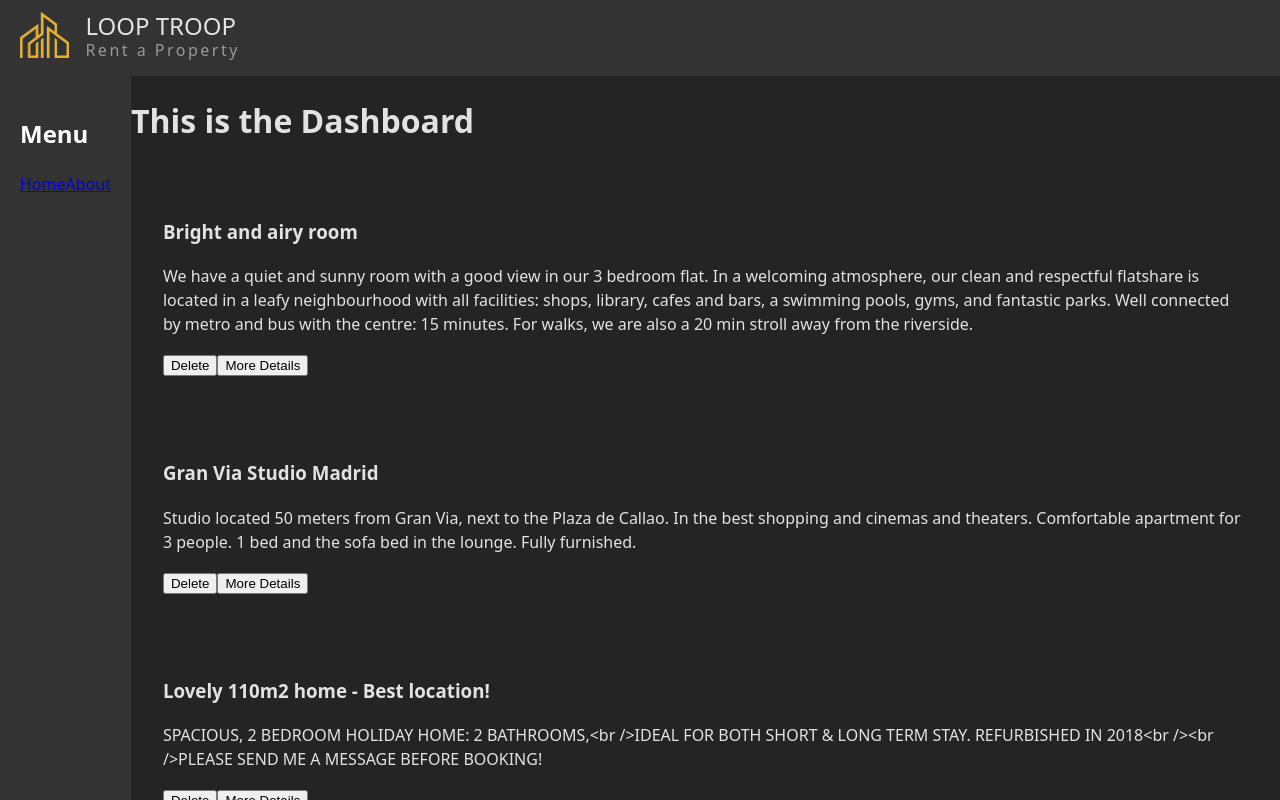
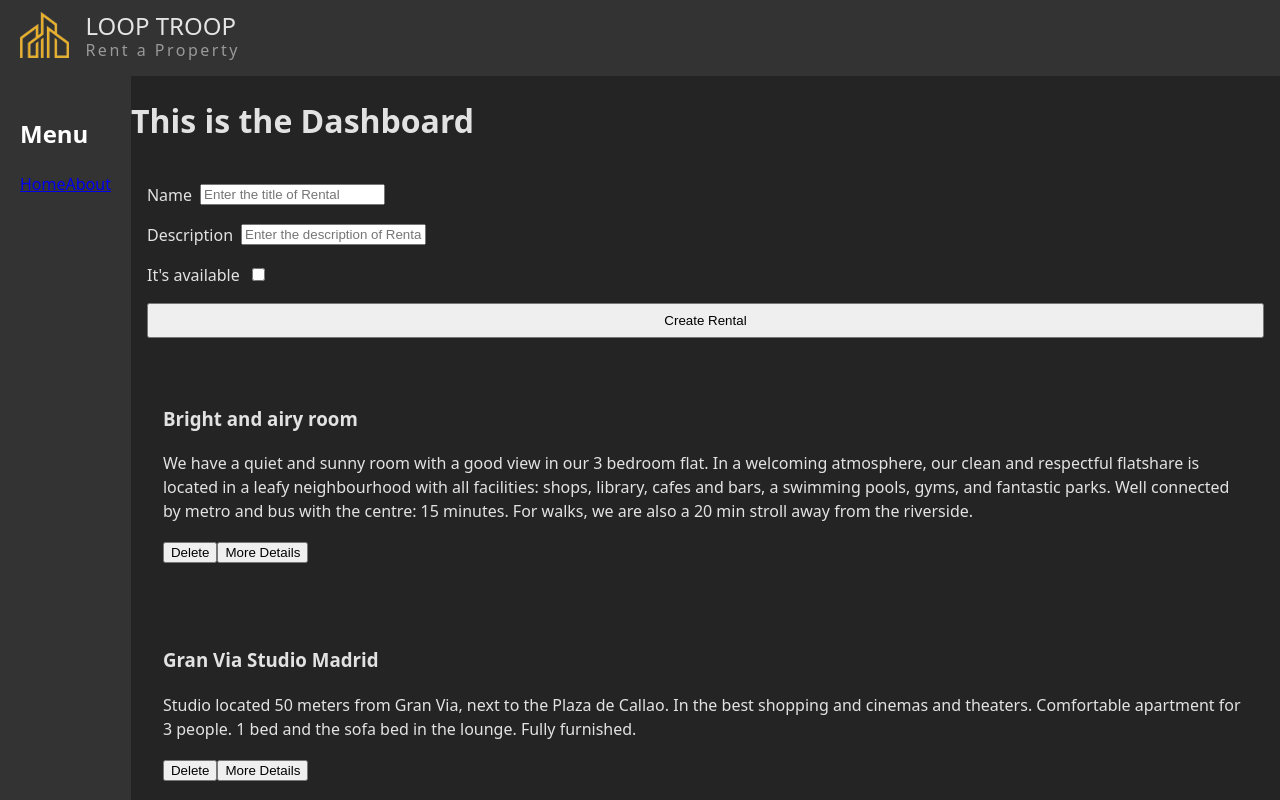
Before and after one commit to Horrusius/mini-project-react-app, a React (Vite) app: page / in a window 1280 px wide. Shown: the top 800 px of the page. Built offline with nearby package versions, Linux system fonts and the light colour scheme.

Commit message:
feat: Create form

```diff
--- a/src/App.css
+++ b/src/App.css
@@ -36,3 +36,22 @@ header .title h2 {
   line-height: 1.5;
   color: #999
 }
+
+#form {
+  display: flex;
+  flex-direction: column;
+  gap: 1rem;
+  padding: 1rem;
+}
+
+#form label {
+  display: flex;
+  align-items: center;
+  gap: .5rem;
+}
+
+#form button {
+  color: var(--black);
+  padding: .5rem 1rem;
+  /* border-radius: .5rem; */
+}
--- a/src/App.jsx
+++ b/src/App.jsx
@@ -3,7 +3,6 @@ import RentalData from "./data/data.json";
 import Navbar from './components/Navbar'
 import Footer from './components/Footer'
 import Sidebar from './components/Sidebar'
-import RentalList from './components/RentalList'
 import Dashboard from './pages/Dashboard'
 import RentalDetails from './pages/RentalDetails'
 import About from './pages/About'
@@ -19,6 +18,23 @@ function App() {
     RentalData.results.filter((obj) => obj.has_availability === true)
   );
 
+  const createRental = (newRentalDetails) => {
+    const rentalIds = rentals.map((rentalObj) => {
+      return rentalObj.id;
+    });
+    const maxId = Math.max(...rentalIds)
+    const nextId = maxId + 1
+
+    const newRental = {
+      ...newRentalDetails,
+      id: nextId,
+    }
+
+    const newList = [newRental, ...rentals]
+
+    setRentals(newList);
+  }
+
   const deleteRentalItem = (locationId) => {
     const newRentalList = rentals.filter((location) => location.id !== locationId);
     setRentals(newRentalList);
@@ -33,7 +49,7 @@ function App() {
         <Routes>
           <Route
             path="/"
-            element={<Dashboard rentalsArr={rentals} onDelete={deleteRentalItem} />}
+            element={<Dashboard rentalsArr={rentals} onDelete={deleteRentalItem} createRental={createRental}/>}
           />
           <Route path="/about" element={<About />} />
 
--- /dev/null
+++ b/src/components/CreateRental.jsx
@@ -0,0 +1,64 @@
+import { useState } from "react"
+
+function CreateRental(props) {
+    const [name, setName] = useState("");
+    const [description, setDescription] = useState("");
+    const [availability, setAvailability] = useState(false);
+
+
+    const handleSubmit = (e) => {
+        e.preventDefault();
+
+        const newRental = {
+            name: name,
+            description: description,
+            has_availability: availability,
+        }
+
+        props.createRental(newRental);
+
+        setName("");
+        setDescription("");
+        setAvailability(false);
+    }
+
+    return (
+        <section>
+            <form id="form" onSubmit={handleSubmit}>
+                <label>Name
+                    <input
+                        type="text"
+                        name="title"
+                        placeholder="Enter the title of Rental"
+                        value={name}
+                        onChange={(e) => { setName(e.target.value) }}
+                    />
+                </label>
+                <label>Description
+                    <input
+                        type="textarea"
+                        name="description"
+                        placeholder="Enter the description of Rental"
+                        value={description}
+                        onChange={(e) => { setDescription(e.target.value) }}
+                    />
+                </label>
+
+
+                <label> It's available
+                    <input
+                        type="checkbox"
+                        id="available"
+                        name="available"
+                        value={availability}
+                        onChange={(e) => { setAvailability(e.target.value) }}
+                    />
+                </label>
+
+                <button>Create Rental</button>
+            </form>
+        </section>
+    )
+}
+
+export default CreateRental;
--- a/src/pages/Dashboard.jsx
+++ b/src/pages/Dashboard.jsx
@@ -1,9 +1,11 @@
 import RentalList from "../components/RentalList";
+import CreateRental from "../components/CreateRental";
 
-function Dashboard({ rentalsArr, onDelete }) {
+function Dashboard({ rentalsArr, onDelete, createRental }) {
     return (
       <div>
         <h1>This is the Dashboard</h1>
+        <CreateRental createRental={createRental}/>
         <RentalList rentalsArr={rentalsArr} onDelete={onDelete} />
       </div>
     );
```
Also changed, not shown: src/components/UpdateRental.jsx (added).
